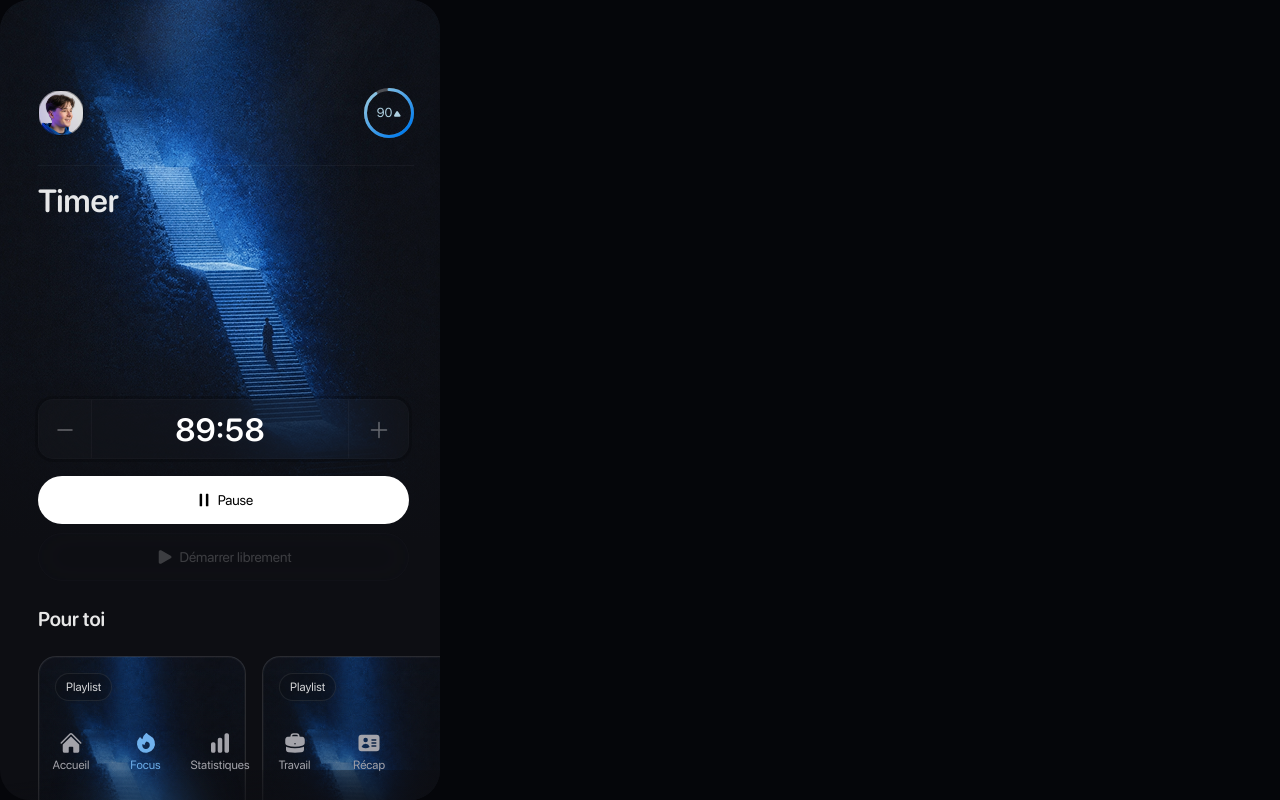
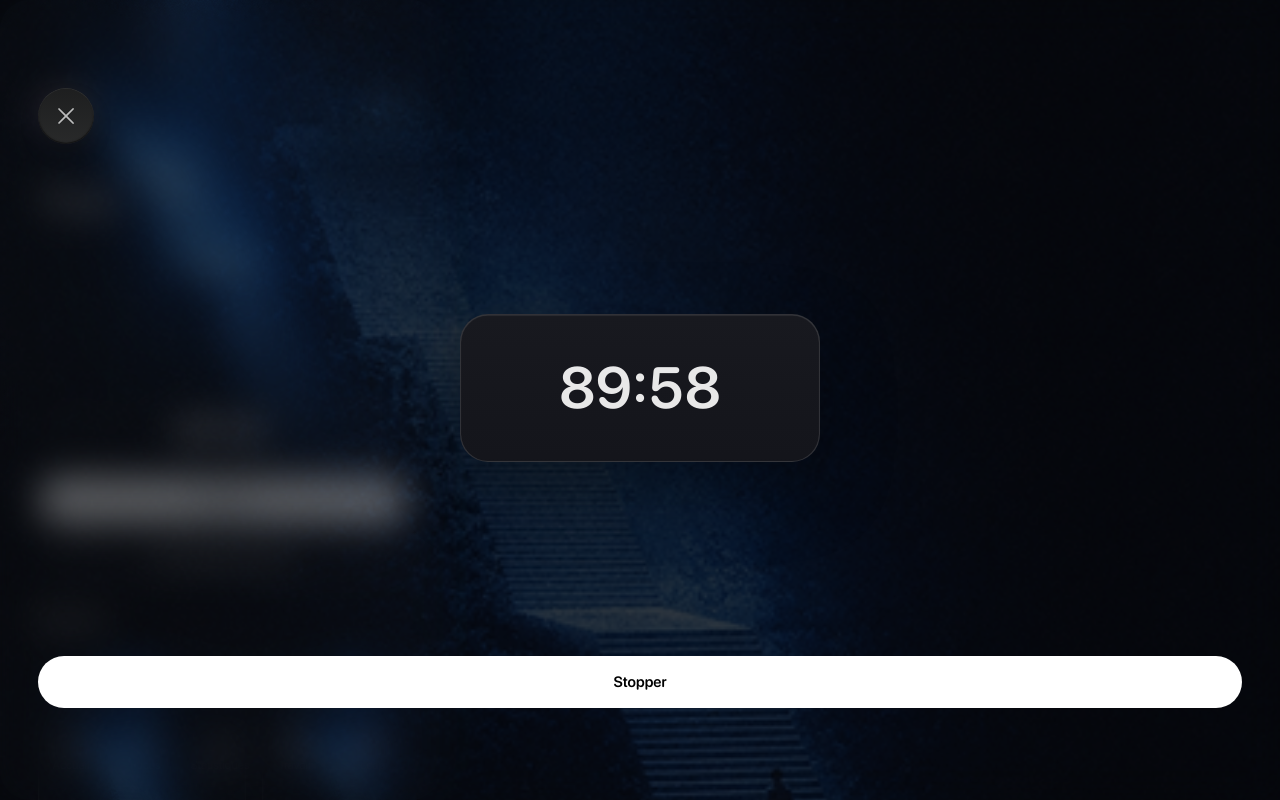
Before and after one commit to Louis67810/tracking-app, a React (Vite) app: page /focus in a window 1280 px wide. Both pictures are taken after a click on the button "Démarrer". Built offline with nearby package versions, Linux system fonts and the light colour scheme; no server answers.

Commit message:
Add focus session overlay

```diff
--- a/src/pages/FocusPage.jsx
+++ b/src/pages/FocusPage.jsx
@@ -1,4 +1,4 @@
-import { MinusIcon, PauseIcon, PlayIcon, PlusIcon } from "@heroicons/react/24/solid";
+import { MinusIcon, PlayIcon, PlusIcon, XMarkIcon } from "@heroicons/react/24/solid";
 import { useEffect, useMemo, useRef, useState } from "react";
 import ScoreRing from "../ui/ScoreRing.jsx";
 
@@ -47,8 +47,10 @@ export default function FocusPage() {
   const [mode, setMode] = useState("idle");
   const [isRunning, setIsRunning] = useState(false);
   const [activePlaylist, setActivePlaylist] = useState(null);
+  const [isExitPromptOpen, setIsExitPromptOpen] = useState(false);
   const audioRef = useRef(null);
   const ambientRef = useRef(null);
+  const exitHoldRef = useRef(null);
 
   useEffect(() => {
     if (mode === "timer" && !isRunning) {
@@ -82,6 +84,15 @@ export default function FocusPage() {
 
   useEffect(() => () => stopAudio(audioRef, ambientRef), []);
 
+  useEffect(
+    () => () => {
+      if (exitHoldRef.current) {
+        window.clearTimeout(exitHoldRef.current);
+      }
+    },
+    []
+  );
+
   const displayValue = useMemo(() => {
     if (mode === "free") return formatClock(elapsedSeconds);
     if (mode === "timer" && (isRunning || remainingSeconds !== durationMinutes * 60)) {
@@ -98,11 +109,6 @@ export default function FocusPage() {
   }
 
   function startTimer() {
-    if (mode === "timer" && isRunning) {
-      setIsRunning(false);
-      return;
-    }
-
     if (mode !== "timer" || remainingSeconds === 0) {
       setRemainingSeconds(durationMinutes * 60);
     }
@@ -112,11 +118,6 @@ export default function FocusPage() {
   }
 
   function startFree() {
-    if (mode === "free" && isRunning) {
-      setIsRunning(false);
-      return;
-    }
-
     if (mode !== "free") {
       setElapsedSeconds(0);
     }
@@ -157,6 +158,34 @@ export default function FocusPage() {
     ambientRef.current = { context, oscillator };
   }
 
+  function stopSession() {
+    if (exitHoldRef.current) {
+      window.clearTimeout(exitHoldRef.current);
+      exitHoldRef.current = null;
+    }
+
+    setIsRunning(false);
+    setIsExitPromptOpen(false);
+    setMode("idle");
+    setElapsedSeconds(0);
+    setRemainingSeconds(durationMinutes * 60);
+  }
+
+  function startExitHold() {
+    if (exitHoldRef.current) {
+      window.clearTimeout(exitHoldRef.current);
+    }
+
+    exitHoldRef.current = window.setTimeout(stopSession, 900);
+  }
+
+  function cancelExitHold() {
+    if (exitHoldRef.current) {
+      window.clearTimeout(exitHoldRef.current);
+      exitHoldRef.current = null;
+    }
+  }
+
   return (
     <section className="focus-page page-surface">
       <div className="focus-hero-art" aria-hidden="true" />
@@ -195,20 +224,20 @@ export default function FocusPage() {
       </div>
 
       <button
-        className={`focus-primary ${mode === "free" ? "is-dimmed" : ""}`}
+        className="focus-primary"
         type="button"
         onClick={startTimer}
       >
-        {mode === "timer" && isRunning ? <PauseIcon width={20} height={20} /> : <PlayIcon width={20} height={20} />}
+        <PlayIcon width={16} height={16} />
         <span>{mode === "timer" && isRunning ? "Pause" : "Démarrer"}</span>
       </button>
 
       <button
-        className={`focus-secondary ${mode === "timer" ? "is-dimmed" : ""}`}
+        className="focus-secondary"
         type="button"
         onClick={startFree}
       >
-        {mode === "free" && isRunning ? <PauseIcon width={20} height={20} /> : <PlayIcon width={20} height={20} />}
+        <PlayIcon width={16} height={16} />
         <span>{mode === "free" && isRunning ? "Pause libre" : "Démarrer librement"}</span>
       </button>
 
@@ -232,6 +261,44 @@ export default function FocusPage() {
       </div>
 
       <div className="focus-bottom-fade" aria-hidden="true" />
+
+      {isRunning && (
+        <div className="focus-session-overlay" role="dialog" aria-label="Session focus en cours">
+          <button className="focus-session-close" type="button" onClick={() => setIsExitPromptOpen(true)} aria-label="Quitter la session">
+            <XMarkIcon width={28} height={28} />
+          </button>
+          <div className="focus-session-clock" aria-live="polite">
+            {displayValue}
+          </div>
+          <button className="focus-stop-button" type="button" onClick={() => setIsExitPromptOpen(true)}>
+            Stopper
+          </button>
+
+          {isExitPromptOpen && (
+            <div className="early-exit-sheet" role="alertdialog" aria-label="Partir tôt">
+              <div className="early-exit-handle" aria-hidden="true" />
+              <div className="early-exit-icon" aria-hidden="true">
+                <XMarkIcon width={32} height={32} />
+              </div>
+              <h2>Partir tôt ?</h2>
+              <p>N'abandonne pas, tu as commencé pour une raison.</p>
+              <button
+                className="early-exit-hold"
+                type="button"
+                onPointerDown={startExitHold}
+                onPointerUp={cancelExitHold}
+                onPointerCancel={cancelExitHold}
+                onPointerLeave={cancelExitHold}
+              >
+                Maintiens pour partir
+              </button>
+              <button className="early-exit-cancel" type="button" onClick={() => setIsExitPromptOpen(false)}>
+                Laisse tomber
+              </button>
+            </div>
+          )}
+        </div>
+      )}
     </section>
   );
 }
--- a/src/styles.css
+++ b/src/styles.css
@@ -1669,8 +1669,11 @@ h1 {
   background: rgba(255, 255, 255, 0.03);
   transition:
     opacity 160ms ease,
-    background 160ms ease,
-    transform 180ms cubic-bezier(0.2, 0.85, 0.22, 1);
+    background 160ms ease;
+}
+
+.focus-adjust svg {
+  transition: transform 180ms cubic-bezier(0.2, 0.85, 0.22, 1);
 }
 
 .focus-adjust-left {
@@ -1686,8 +1689,11 @@ h1 {
 }
 
 .focus-adjust:not(:disabled):active {
-  transform: scale(0.9);
   background: rgba(255, 255, 255, 0.08);
+}
+
+.focus-adjust:not(:disabled):active svg {
+  transform: scale(0.78);
 }
 
 .focus-time-value {
@@ -1716,7 +1722,7 @@ h1 {
   border-radius: 27px;
   border: 1px solid rgba(255, 255, 255, 0.02);
   font-size: 14px;
-  font-weight: 500;
+  font-weight: 600;
   line-height: 1.35;
   letter-spacing: 0;
   backdrop-filter: blur(16.5px);
@@ -1747,11 +1753,6 @@ h1 {
 .focus-primary:active,
 .focus-secondary:active {
   transform: scale(0.96);
-}
-
-.focus-primary.is-dimmed,
-.focus-secondary.is-dimmed {
-  opacity: 0.2;
 }
 
 .focus-section-title {
@@ -1796,16 +1797,12 @@ h1 {
   color: #ffffff;
   border: 1px solid rgba(255, 255, 255, 0.12);
   border-radius: 18px;
-  background:
-    linear-gradient(180deg, rgba(10, 11, 16, 0.08) 0%, rgba(10, 11, 16, 0.72) 100%),
-    url("/assets/work-background.png") center / cover no-repeat;
+  background: #121419 url("/assets/work-background.png") center / cover no-repeat;
   box-shadow: inset 0 0 0 1px rgba(255, 255, 255, 0.03);
 }
 
 .focus-playlist-card:nth-child(2) {
-  background:
-    linear-gradient(180deg, rgba(10, 11, 16, 0.08) 0%, rgba(10, 11, 16, 0.76) 100%),
-    url("/assets/work-background.png") 60% center / cover no-repeat;
+  background: #121419 url("/assets/work-background.png") 60% center / cover no-repeat;
 }
 
 .focus-playlist-card.is-active {
@@ -1868,6 +1865,199 @@ h1 {
   background: transparent;
 }
 
+.focus-session-overlay {
+  position: fixed;
+  z-index: 30;
+  inset: 0;
+  overflow: hidden;
+  display: flex;
+  flex-direction: column;
+  align-items: center;
+  justify-content: center;
+  padding: 44px 22px 34px;
+  color: #ffffff;
+  background: rgba(5, 6, 10, 0.58);
+  backdrop-filter: blur(18px);
+}
+
+.focus-session-overlay::before {
+  content: "";
+  position: absolute;
+  inset: 0;
+  background:
+    radial-gradient(circle at 50% 42%, rgba(114, 180, 240, 0.12), transparent 26%),
+    url("/assets/work-background.png") center / cover no-repeat;
+  opacity: 0.22;
+}
+
+.focus-session-close {
+  position: absolute;
+  z-index: 2;
+  top: 88px;
+  left: 38px;
+  width: 56px;
+  height: 56px;
+  display: grid;
+  place-items: center;
+  border: 0;
+  border-radius: 50%;
+  color: rgba(255, 255, 255, 0.7);
+  background:
+    linear-gradient(180deg, rgba(34, 34, 34, 0.7) 0%, rgba(50, 50, 50, 0.7) 100%),
+    #131618;
+  box-shadow:
+    0 10px 18px rgba(0, 0, 0, 0.22),
+    inset 0 0.5px 1px rgba(255, 255, 255, 0.15),
+    inset 0 -1px 1.2px 0.35px #121212;
+  transition: transform 180ms cubic-bezier(0.2, 0.85, 0.22, 1);
+}
+
+.focus-session-close:active {
+  transform: scale(0.92);
+}
+
+.focus-session-clock {
+  position: relative;
+  z-index: 1;
+  margin-top: -34px;
+  width: min(360px, calc(100vw - 76px));
+  height: 148px;
+  display: grid;
+  place-items: center;
+  border-radius: 28px;
+  color: rgba(255, 255, 255, 0.9);
+  background:
+    linear-gradient(180deg, rgba(64, 64, 64, 0.08), rgba(11, 11, 11, 0.08)),
+    #15161c;
+  border: 1px solid rgba(255, 255, 255, 0.12);
+  box-shadow:
+    inset 0 0.5px 1px rgba(255, 255, 255, 0.15),
+    0 26px 70px rgba(0, 0, 0, 0.35);
+  font-size: 58px;
+  font-weight: 600;
+  line-height: 1;
+  letter-spacing: 0;
+  font-variant-numeric: tabular-nums;
+}
+
+.focus-stop-button {
+  position: absolute;
+  z-index: 2;
+  left: 38px;
+  right: 38px;
+  bottom: 92px;
+  height: 52px;
+  border: 1px solid rgba(255, 255, 255, 0.02);
+  border-radius: 28px;
+  color: #000000;
+  background: #ffffff;
+  font-size: 15px;
+  font-weight: 600;
+  letter-spacing: 0;
+  transition: transform 180ms cubic-bezier(0.2, 0.85, 0.22, 1);
+}
+
+.focus-stop-button:active {
+  transform: scale(0.96);
+}
+
+.early-exit-sheet {
+  position: absolute;
+  z-index: 4;
+  left: 20px;
+  right: 20px;
+  bottom: 20px;
+  min-height: 503px;
+  display: flex;
+  flex-direction: column;
+  align-items: center;
+  padding: 20px;
+  overflow: hidden;
+  border-radius: 23px;
+  background:
+    radial-gradient(96% 44% at 50% 0%, rgba(255, 88, 118, 0.4) 0%, rgba(255, 88, 118, 0.12) 42%, rgba(255, 88, 118, 0) 74%),
+    linear-gradient(180deg, rgba(64, 64, 64, 0.05) 0%, rgba(11, 11, 11, 0.05) 100%),
+    linear-gradient(180deg, rgba(50, 50, 50, 0.1) 0%, rgba(34, 34, 34, 0.1) 100%),
+    radial-gradient(64.55% 103.26% at 95.3% -3.26%, rgba(255, 255, 255, 0.06) 0%, rgba(255, 255, 255, 0) 78.88%),
+    #131418;
+  border: 1px solid rgba(255, 255, 255, 0.08);
+  box-shadow:
+    inset 0 0.5px 1px rgba(255, 255, 255, 0.15),
+    inset 0 -1px 1.2px 0.35px #121212,
+    0 -24px 80px rgba(0, 0, 0, 0.4);
+}
+
+.early-exit-handle {
+  width: 68px;
+  height: 5px;
+  border-radius: 999px;
+  background: rgba(255, 255, 255, 0.18);
+}
+
+.early-exit-icon {
+  width: 82px;
+  height: 82px;
+  margin-top: 62px;
+  display: grid;
+  place-items: center;
+  border-radius: 50%;
+  color: #ff5d78;
+  background: rgba(255, 93, 120, 0.06);
+  border: 4px solid rgba(255, 255, 255, 0.08);
+}
+
+.early-exit-sheet h2 {
+  margin: 48px 0 0;
+  color: #ffffff;
+  font-size: 28px;
+  font-weight: 600;
+  line-height: 1.1;
+  letter-spacing: 0;
+}
+
+.early-exit-sheet p {
+  max-width: 328px;
+  margin: 24px 0 0;
+  color: rgba(255, 255, 255, 0.58);
+  font-size: 20px;
+  font-weight: 400;
+  line-height: 1.35;
+  text-align: center;
+  letter-spacing: 0;
+}
+
+.early-exit-hold {
+  width: 100%;
+  height: 58px;
+  margin-top: 58px;
+  border-radius: 999px;
+  border: 1px solid rgba(255, 255, 255, 0.16);
+  color: #ffffff;
+  background:
+    radial-gradient(95% 180% at 50% 110%, rgba(255, 93, 120, 0.5), rgba(255, 93, 120, 0.08) 58%, rgba(255, 255, 255, 0.04) 100%),
+    rgba(255, 255, 255, 0.04);
+  box-shadow: inset 0 0 0 1px rgba(255, 255, 255, 0.04);
+  font-size: 20px;
+  font-weight: 600;
+  letter-spacing: 0;
+  transition: transform 180ms cubic-bezier(0.2, 0.85, 0.22, 1);
+}
+
+.early-exit-hold:active {
+  transform: scale(0.98);
+}
+
+.early-exit-cancel {
+  margin-top: 32px;
+  border: 0;
+  color: #ffffff;
+  background: transparent;
+  font-size: 22px;
+  font-weight: 600;
+  line-height: 1.2;
+  letter-spacing: 0;
+}
+
 @media (max-width: 439px) {
   body {
     display: block;
```
Also changed, not shown: scripts/verify-ui.mjs (+17 -6 lines).
